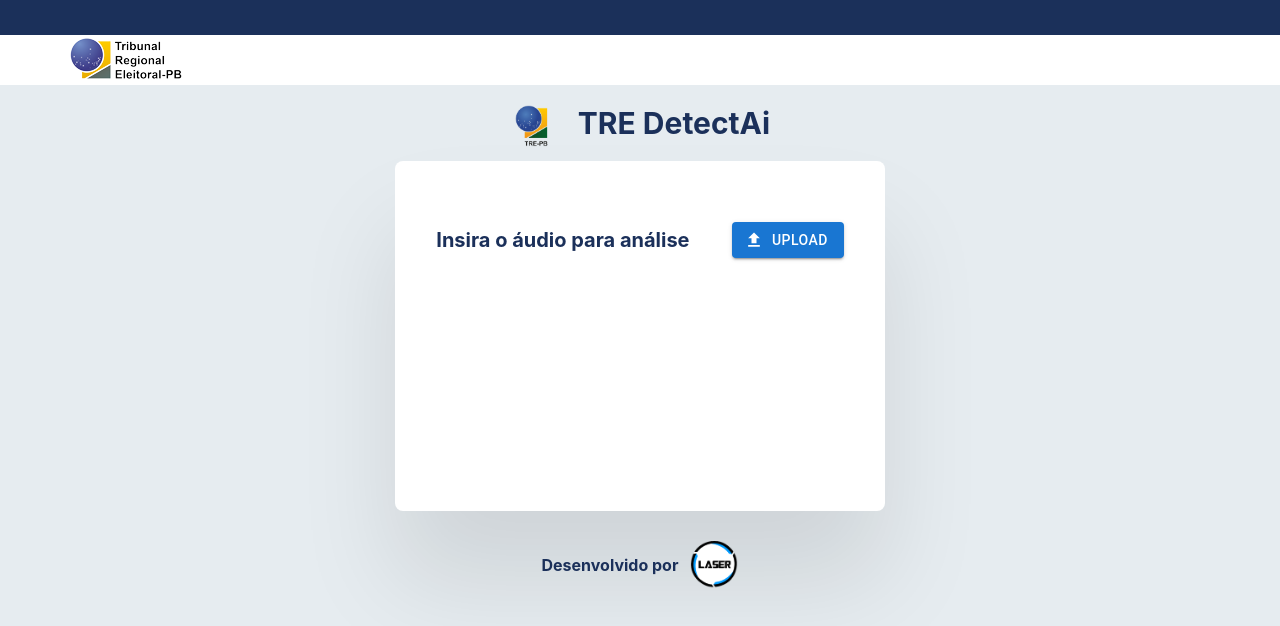
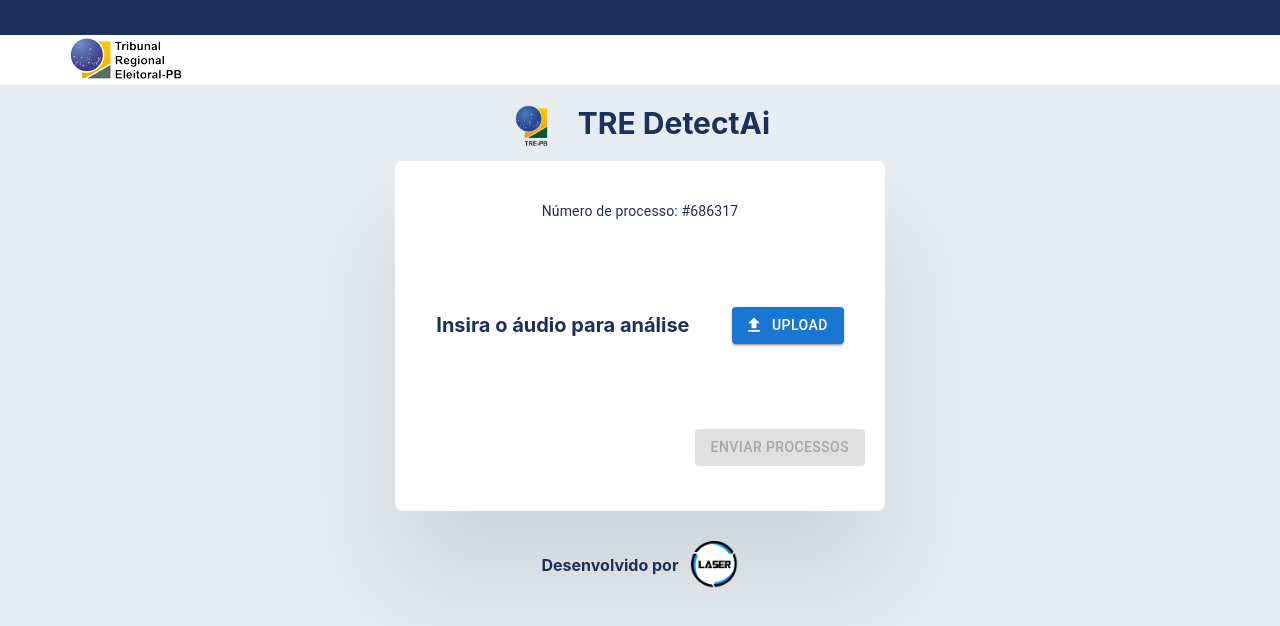
Before and after one commit to viniciusleitef/uiara, a React (Vite) app in the folder react/: page / in a window 1280 px wide. Shown: the top 626 px of the page. Built offline with nearby package versions, Linux system fonts and the light colour scheme.

Commit message:
feat: Update file upload functionality and UI in Upload page

```diff
--- a/react/src/app/services/processos/index.ts
+++ b/react/src/app/services/processos/index.ts
@@ -2,9 +2,9 @@
 import { ProcessoPayload } from "./types";
 
 class ProcessoService {
-  async postProcesso(formData: ProcessoPayload) {
+  async postProcess(formData: ProcessoPayload) {
     try {
-      const response = await api.post("/processo", formData, {
+      const response = await api.post("/process", formData, {
         headers: {
           "Content-Type": "multipart/form-data",
         },
--- a/react/src/pages/Upload/index.tsx
+++ b/react/src/pages/Upload/index.tsx
@@ -1,69 +1,75 @@
 import { useState } from "react";
-import { UploadContainer } from "./styles";
+import { ButtonFooter, UploadContainer } from "./styles";
 import UploadIcon from "@mui/icons-material/Upload";
 import Button from "@mui/material/Button";
 import LinearProgress from "@mui/material/LinearProgress";
 import Box from "@mui/material/Box";
 import Typography from "@mui/material/Typography";
+import IconButton from "@mui/material/IconButton";
+import DeleteIcon from "@mui/icons-material/Delete";
 import { ProcessoPayload } from "../../app/services/processos/types";
 import processoService from "../../app/services/processos";
 
 export const Upload = () => {
-  const [progress, setProgress] = useState(0);
-  const [file, setFile] = useState<File | null>(null);
+  const [files, setFiles] = useState<File[]>([]);
+  const [totalProgress, setTotalProgress] = useState(0);
 
   const handleFileChange = (event: React.ChangeEvent<HTMLInputElement>) => {
     if (!event.target.files) return;
-    const file = event.target.files[0];
-    if (file) {
-      setFile(file);
-      simulateFileUpload(file);
-    }
+    setFiles([...files, ...Array.from(event.target.files)]);
   };
 
-  const simulateFileUpload = (file: File) => {
-    const totalSize = file.size;
-    let loaded = 0;
-    const step = totalSize / 100;
-
-    const interval = setInterval(() => {
-      if (loaded < totalSize) {
-        loaded += step;
-        setProgress((loaded / totalSize) * 100);
-      } else {
-        clearInterval(interval);
-        setProgress(100);
-        uploadFile(file);
-      }
-    }, 10);
+  const removeFile = (index: number) => {
+    setFiles((prevFiles) => prevFiles.filter((_, i) => i !== index));
   };
 
-  const uploadFile = async (file: File) => {
-    try {
-      const formData: ProcessoPayload = {
-        file,
-        title: "teste",
-        num_process: "1",
-        responsible: "1",
-        date_of_creation: "1",
-      };
+  const generateProcessNumber = () => {
+    return Math.floor(100000 + Math.random() * 900000).toString();
+  };
 
-      const response = await processoService.postProcesso(formData);
-      console.log(response.data);
-    } catch (error) {
-      console.error("Error uploading file:", error);
+  const getCurrentDate = () => {
+    return new Date().toISOString().split("T")[0];
+  };
+
+  const uploadAllFiles = async () => {
+    const currentDate = getCurrentDate();
+    const processNumber = generateProcessNumber();
+    const title = "Análise de Áudio";
+    const responsible = "João Silva";
+
+    for (let i = 0; i < files.length; i++) {
+      try {
+        const formData: ProcessoPayload = {
+          file: files[i],
+          title,
+          num_process: processNumber,
+          responsible,
+          date_of_creation: currentDate,
+        };
+        await processoService.postProcess(formData);
+        setTotalProgress((prevProgress) => prevProgress + 100 / files.length);
+      } catch (error) {
+        console.error("Error uploading file:", error);
+      }
     }
+    setFiles([]);
+    setTotalProgress(0);
   };
 
   return (
     <UploadContainer>
-      <div>
+      <Typography variant="body2" style={{ marginTop: 20 }}>
+        Número de processo: #{generateProcessNumber()}
+      </Typography>
+
+      <div className="upload">
         <p>Insira o áudio para análise</p>
         <input
           type="file"
           accept="audio/*"
           id="file-upload"
           hidden
+          multiple
           onChange={handleFileChange}
         />
         <label htmlFor="file-upload">
@@ -76,18 +82,38 @@
           </Button>
         </label>
       </div>
-      {file && (
-        <Box display="flex" alignItems="center" width="100%" mt={2}>
-          <Box width="100%" mr={1}>
-            <LinearProgress variant="determinate" value={progress} />
-          </Box>
-          <Box minWidth={35}>
-            <Typography variant="body2" color="textSecondary">{`${Math.round(
-              progress
-            )}%`}</Typography>
-          </Box>
+
+      {files.map((file, index) => (
+        <Box display="flex" alignItems="center" width="100%" mt={2} key={index}>
+          <Typography variant="body2" style={{ flexGrow: 1, marginRight: 20 }}>
+            {file.name}
+          </Typography>
+          <IconButton onClick={() => removeFile(index)} aria-label="delete">
+            <DeleteIcon />
+          </IconButton>
         </Box>
+      ))}
+
+      {totalProgress > 0 && (
+        <>
+          <LinearProgress variant="determinate" value={totalProgress} />
+          <Typography
+            variant="body2"
+            color="textSecondary"
+          >{`Total progress: ${Math.round(totalProgress)}%`}</Typography>
+        </>
       )}
+
+      <ButtonFooter>
+        <Button
+          variant="contained"
+          color="primary"
+          onClick={uploadAllFiles}
+          disabled={!files.length}
+        >
+          Enviar Processos
+        </Button>
+      </ButtonFooter>
     </UploadContainer>
   );
 };
--- a/react/src/pages/Upload/styles.ts
+++ b/react/src/pages/Upload/styles.ts
@@ -3,21 +3,28 @@
 
 export const UploadContainer = styled.div`
   width: 100%;
+  min-height: 285px;
   display: flex;
+  justify-content: space-between;
   flex-direction: column;
   align-items: center;
   font-size: 20px;
   font-weight: 700;
-  margin-top: 24px;
 
   p {
     color: ${colors.primary});
   }
 
-  > div {
+  .upload {
     display: flex;
     align-items: center;
     justify-content: space-around;
     width: 100%;
   }
 `;
+
+export const ButtonFooter = styled.div`
+  width: 100%;
+  display: flex;
+  justify-content: flex-end;
+`;
```
